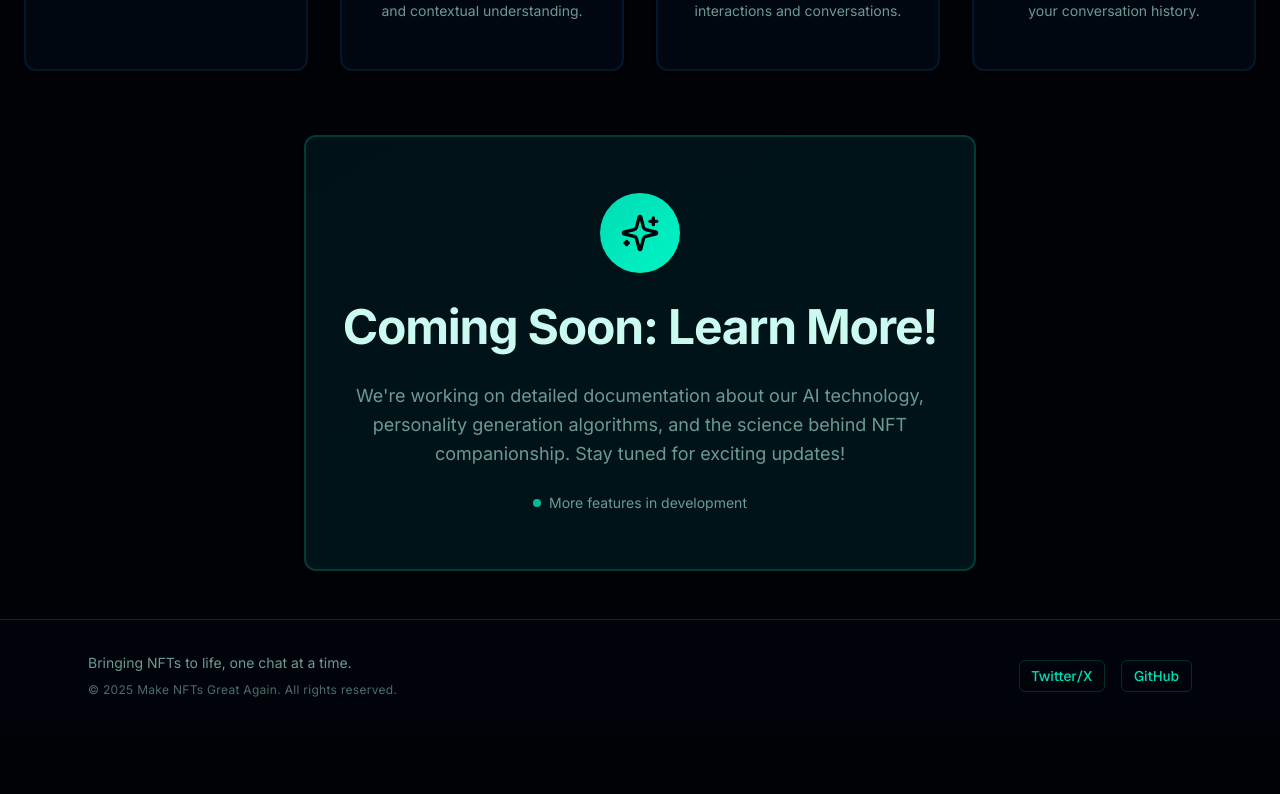
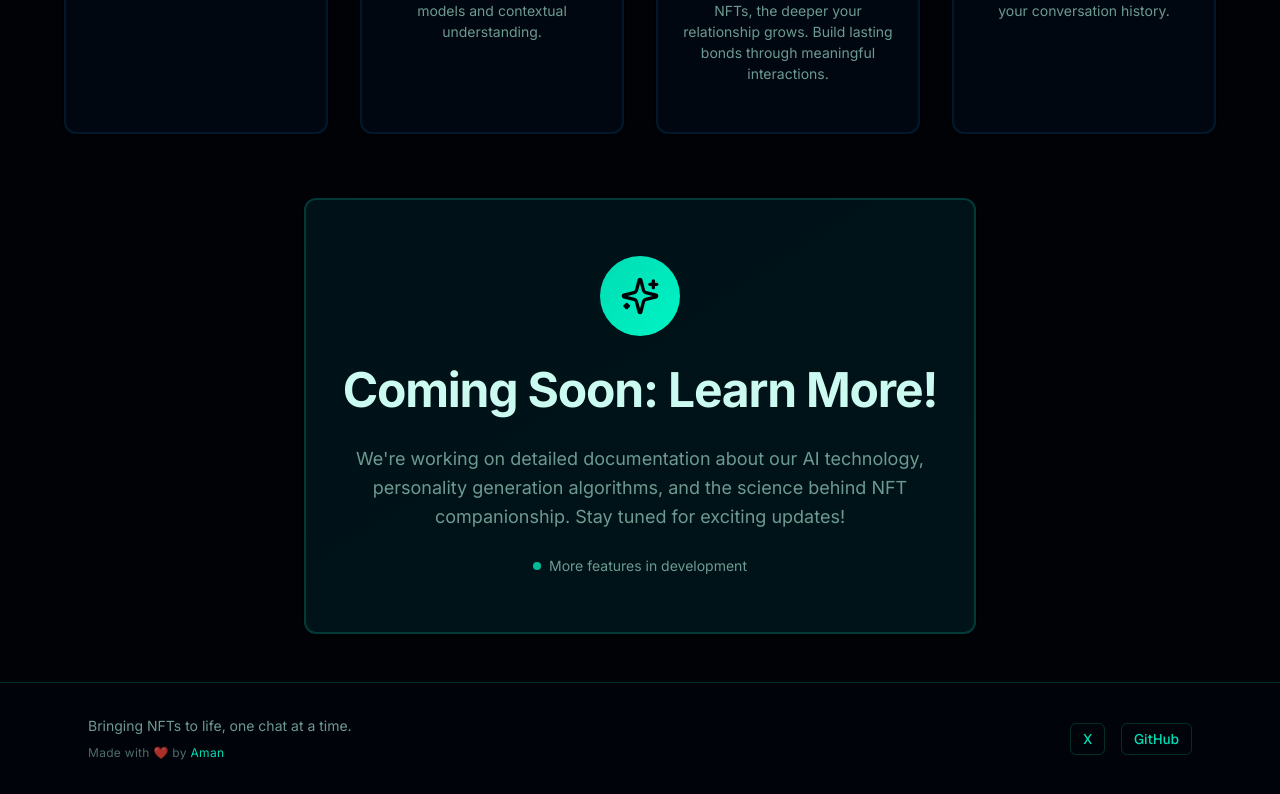
Before and after one commit to Aman035/make-nfts-great-again, a Next.js app in the folder frontend/: page /how-it-works in a window 1280 px wide. Shown: the part 602-1396 px from the top of the page. Before the commit the page ends 1333 px from the top, so only its background shows below. Built offline with nearby package versions, Linux system fonts and the light colour scheme.

Commit message:
fix: how it works & footer

```diff
--- a/frontend/app/how-it-works/page.tsx
+++ b/frontend/app/how-it-works/page.tsx
@@ -6,7 +6,8 @@ import { Sparkles, MessageCircle, Heart, Zap } from 'lucide-react'
 
 export default function HowItWorksPage() {
   return (
-    <div className="container py-12 px-4 md:px-6">
+    <div className="min-h-screen flex flex-col items-center justify-center py-12 px-4 md:px-6">
+      <div className="container max-w-6xl mx-auto">
         <motion.div
           initial={{ opacity: 0, y: 20 }}
           animate={{ opacity: 1, y: 0 }}
@@ -17,9 +18,9 @@ export default function HowItWorksPage() {
             How It Works
           </h1>
           <p className="text-body-large text-muted-foreground max-w-3xl mx-auto text-pretty">
-          Discover the magic behind bringing your NFTs to life as AI companions.
-          Each conversation builds a unique relationship with your digital
-          collectibles.
+            Discover the magic behind bringing your NFTs to life as AI
+            companions. Each conversation builds a unique relationship with your
+            digital collectibles.
           </p>
         </motion.div>
 
@@ -43,7 +44,7 @@ export default function HowItWorksPage() {
               icon: <Heart className="h-8 w-8" />,
               title: 'Growing Relationships',
               description:
-              'Build friendship levels and happiness through meaningful interactions and conversations.',
+                'The more onchain history you have and the more you talk to NFTs, the deeper your relationship grows. Build lasting bonds through meaningful interactions.',
               color: 'from-red-500 to-pink-500',
             },
             {
@@ -102,5 +103,6 @@ export default function HowItWorksPage() {
           </Card>
         </motion.div>
       </div>
+    </div>
   )
 }
--- a/frontend/components/footer.tsx
+++ b/frontend/components/footer.tsx
@@ -11,7 +11,7 @@ export function Footer() {
               Bringing NFTs to life, one chat at a time.
             </p>
             <p className="text-caption text-muted-foreground/70">
-              © 2025 Make NFTs Great Again. All rights reserved.
+              Made with ❤️ by <span className="text-primary">Aman</span>
             </p>
           </div>
           <div className="flex items-center space-x-4">
@@ -22,11 +22,11 @@ export function Footer() {
               className="text-primary hover:text-primary-foreground hover:bg-primary/20 border border-primary/20 hover:border-primary/50"
             >
               <Link
-                href="https://twitter.com"
+                href="https://x.com/m_AmanGupta"
                 target="_blank"
                 rel="noopener noreferrer"
               >
-                Twitter/X
+                X
               </Link>
             </Button>
             <Button
@@ -36,7 +36,7 @@ export function Footer() {
               className="text-primary hover:text-primary-foreground hover:bg-primary/20 border border-primary/20 hover:border-primary/50"
             >
               <Link
-                href="https://github.com"
+                href="https://github.com/Aman035"
                 target="_blank"
                 rel="noopener noreferrer"
               >
```
Lines whose indentation alone changed are shown as unchanged.
